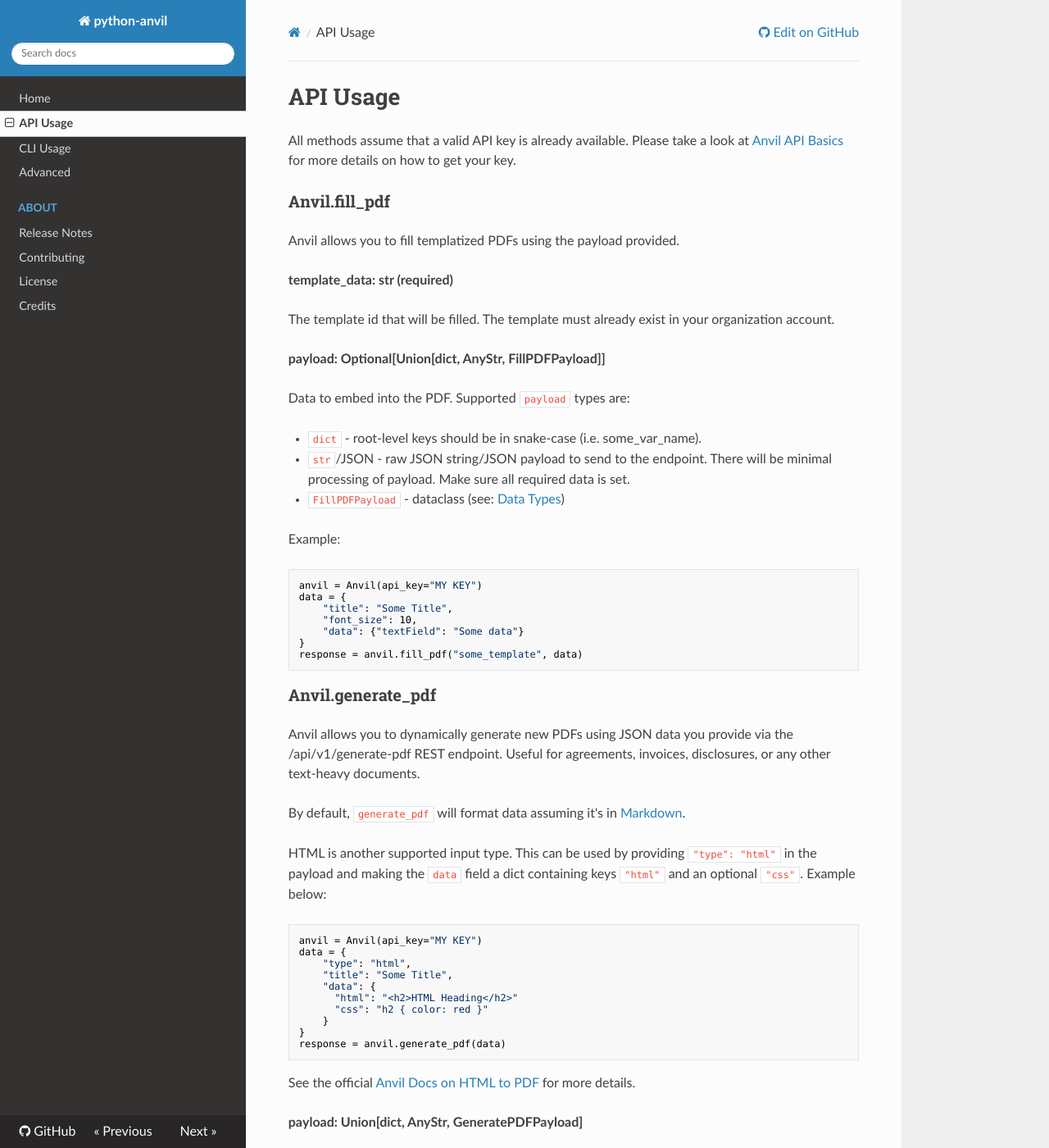
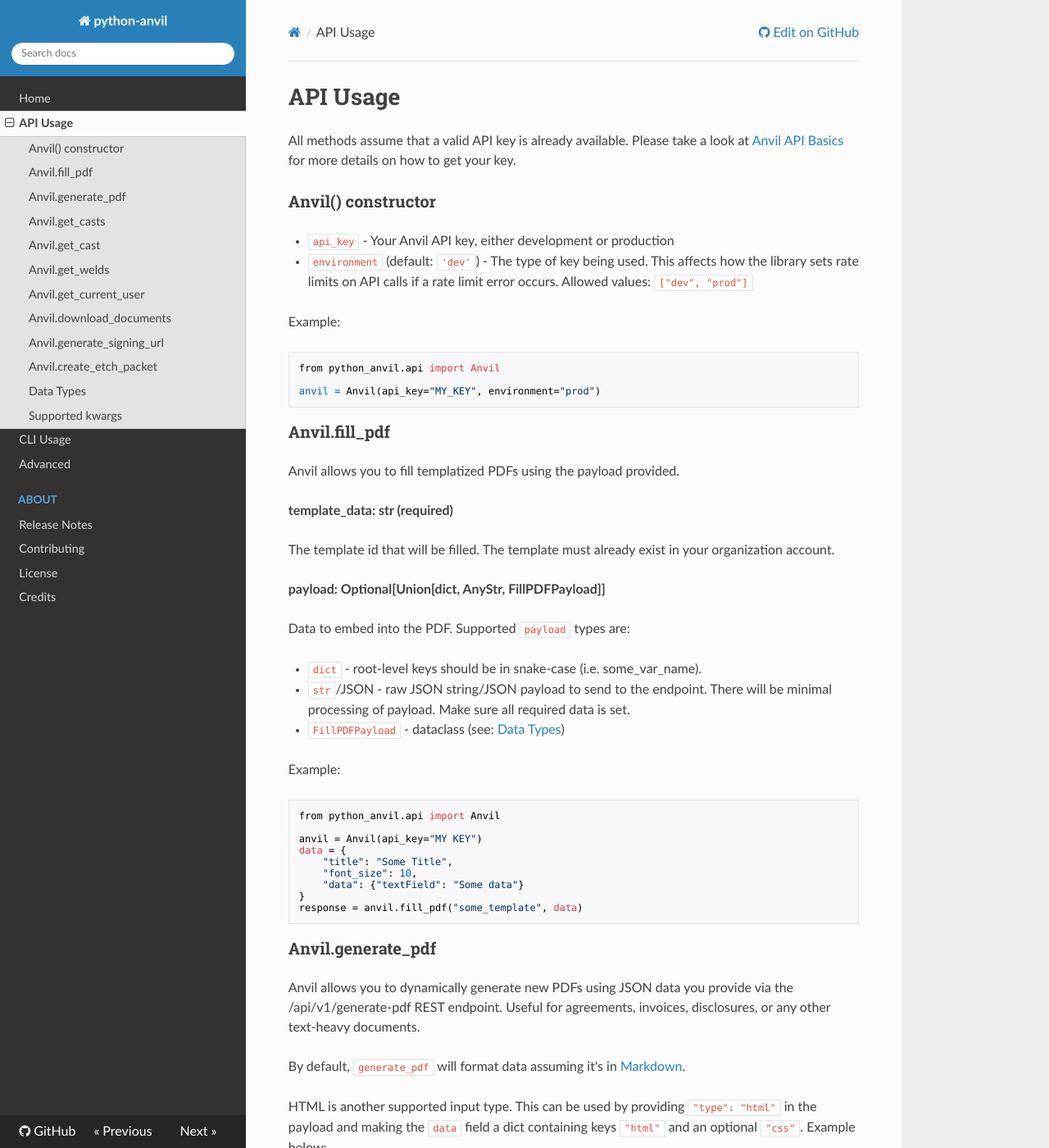
Before and after one commit to anvilco/python-anvil, an MkDocs documentation site: the page built from docs/api_usage.md, in a window 1280 px wide and 1400 px high. Shown: the whole window at 82% size. Built offline with MkDocs 1.6.1, drawn with Linux system fonts in a browser that asks for light colours; nearby versions of some CDN libraries; some of the changed text lies outside the part shown.

Commit message:
Update docs

````diff
--- a/docs/api_usage.md
+++ b/docs/api_usage.md
@@ -1,17 +1,31 @@
-<h1>API Usage</h1>
+# API Usage
 
 All methods assume that a valid API key is already available. Please take a look
 at [Anvil API Basics](https://www.useanvil.com/docs/api/basics) for more details on how to get your key.
+
+### Anvil() constructor
+
+* `api_key` - Your Anvil API key, either development or production
+* `environment` (default: `'dev'`) - The type of key being used. This affects how the library sets rate limits on API
+  calls if a rate limit error occurs. Allowed values: `["dev", "prod"]`
+
+Example:
+
+```python
+from python_anvil.api import Anvil
+
+anvil = Anvil(api_key="MY_KEY", environment="prod")
+```
 
 ### Anvil.fill_pdf
 
 Anvil allows you to fill templatized PDFs using the payload provided.
 
-<strong>template_data: str (required)</strong>
+**template_data: str (required)**
 
 The template id that will be filled. The template must already exist in your organization account.
 
-<strong>payload: Optional[Union[dict, AnyStr, FillPDFPayload]]</strong>
+**payload: Optional[Union[dict, AnyStr, FillPDFPayload]]**
 
 Data to embed into the PDF. Supported `payload` types are:
 
@@ -23,6 +37,8 @@
 Example:
 
 ```python
+from python_anvil.api import Anvil
+
 anvil = Anvil(api_key="MY KEY")
 data = {
     "title": "Some Title",
@@ -44,13 +60,15 @@
 keys `"html"` and an optional `"css"`. Example below:
 
 ```python
+from python_anvil.api import Anvil
+
 anvil = Anvil(api_key="MY KEY")
 data = {
     "type": "html",
     "title": "Some Title",
     "data": {
-      "html": "<h2>HTML Heading</h2>"
-      "css": "h2 { color: red }"
+      "html": "<h2>HTML Heading</h2>",
+      "css": "h2 { color: red }",
     }
 }
 response = anvil.generate_pdf(data)
@@ -59,7 +77,7 @@
 See the official [Anvil Docs on HTML to PDF](https://www.useanvil.com/docs/api/generate-pdf#html--css-to-pdf)
 for more details.
 
-<strong>payload: Union[dict, AnyStr, GeneratePDFPayload]</strong>
+**payload: Union[dict, AnyStr, GeneratePDFPayload]**
 
 Data to embed into the PDF. Supported `payload` types are:
 
@@ -152,12 +170,16 @@
   containing: `Tuple[Response, DictHeaders]`. This is useful if you would like to have more control over the response
   data. Specifically, you can control API retries when used with `retry=False`.
 
-  Example:
-  ```python
-    from python_anvil.api import Anvil
-    anvil = Anvil(api_key=MY_API_KEY)
-    # Including headers
-    res, headers = anvil.fill_pdf("some_template_id", payload, include_headers=True)
-    # No headers
-    res = anvil.fill_pdf("some_template_id", payload, include_headers=False)
-  ```
+Example:
+
+```python
+from python_anvil.api import Anvil
+
+anvil = Anvil(api_key=MY_API_KEY)
+
+# Including headers
+res, headers = anvil.fill_pdf("some_template_id", payload, include_headers=True)
+
+# No headers
+res = anvil.fill_pdf("some_template_id", payload, include_headers=False)
+```
````
Also changed, not shown: CHANGELOG.md (+10 -2 lines).
